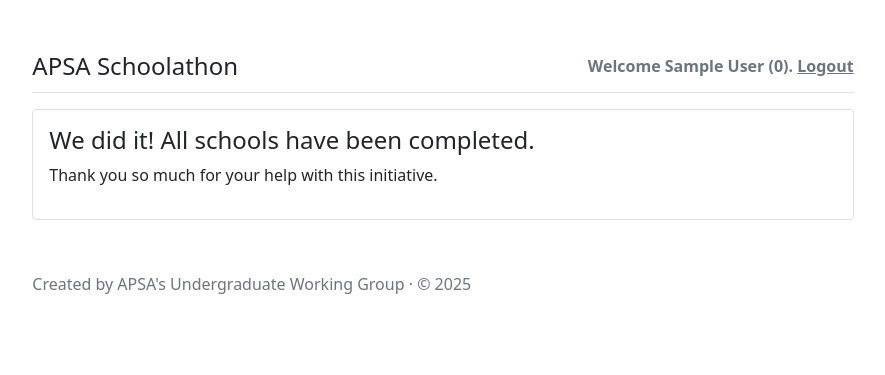
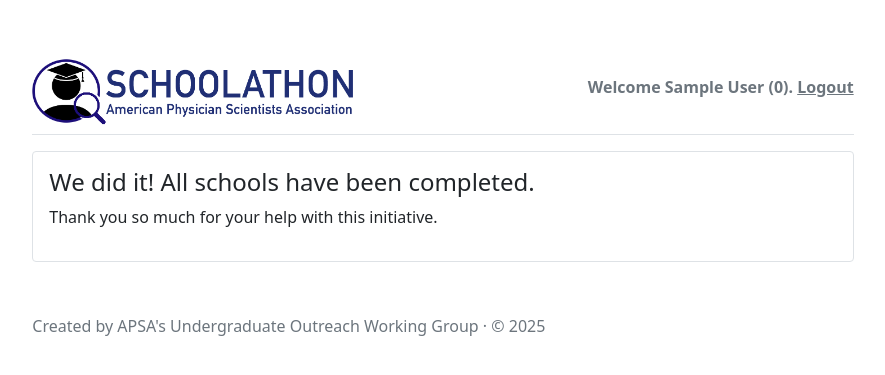
Before and after one commit to RunningMSN/schoolathon, a Flask app: page / in a window 1280 px wide. Shown: the top 375 px of the page, without its empty margins (197-1082 px from the left). Run offline with Flask 3, Linux system fonts and the light colour scheme; the visitor is signed in with stand-in values (Sample User, id 1); data that the repository does not hold is empty; some libraries are stand-ins or nearby versions.

Commit message:
Add header image

```diff
--- a/website/templates/base.html
+++ b/website/templates/base.html
@@ -29,7 +29,8 @@
 <div class="col-lg-8 mx-auto p-3 py-md-5">
   <header class="d-flex align-items-center pb-2 mb-3 border-bottom">
     <a href="{{ url_for('pages.home') }}" class="d-flex align-items-center text-dark text-decoration-none">
-      <span class="fs-4">APSA Schoolathon</span>
+      <img src="{{ url_for('static', filename='images/schoolathon.png') }}" style="height: 70px" class="mt-2"></img>
+      <!-- <span class="fs-4">APSA Schoolathon</span> -->
     </a>
     <div class="ms-auto">
       {% if user.is_authenticated %}
@@ -59,7 +60,7 @@
   </main>
 
   <footer class="pt-5 my-1 text-muted d-flex">
-    Created by APSA's Undergraduate Working Group  &middot; &copy; 2025
+    Created by APSA's Undergraduate Outreach Working Group  &middot; &copy; 2025
   </footer>
 </div>
     <script src="{{ url_for('static', filename='js/bootstrap.bundle.min.js') }}"></script>
```
